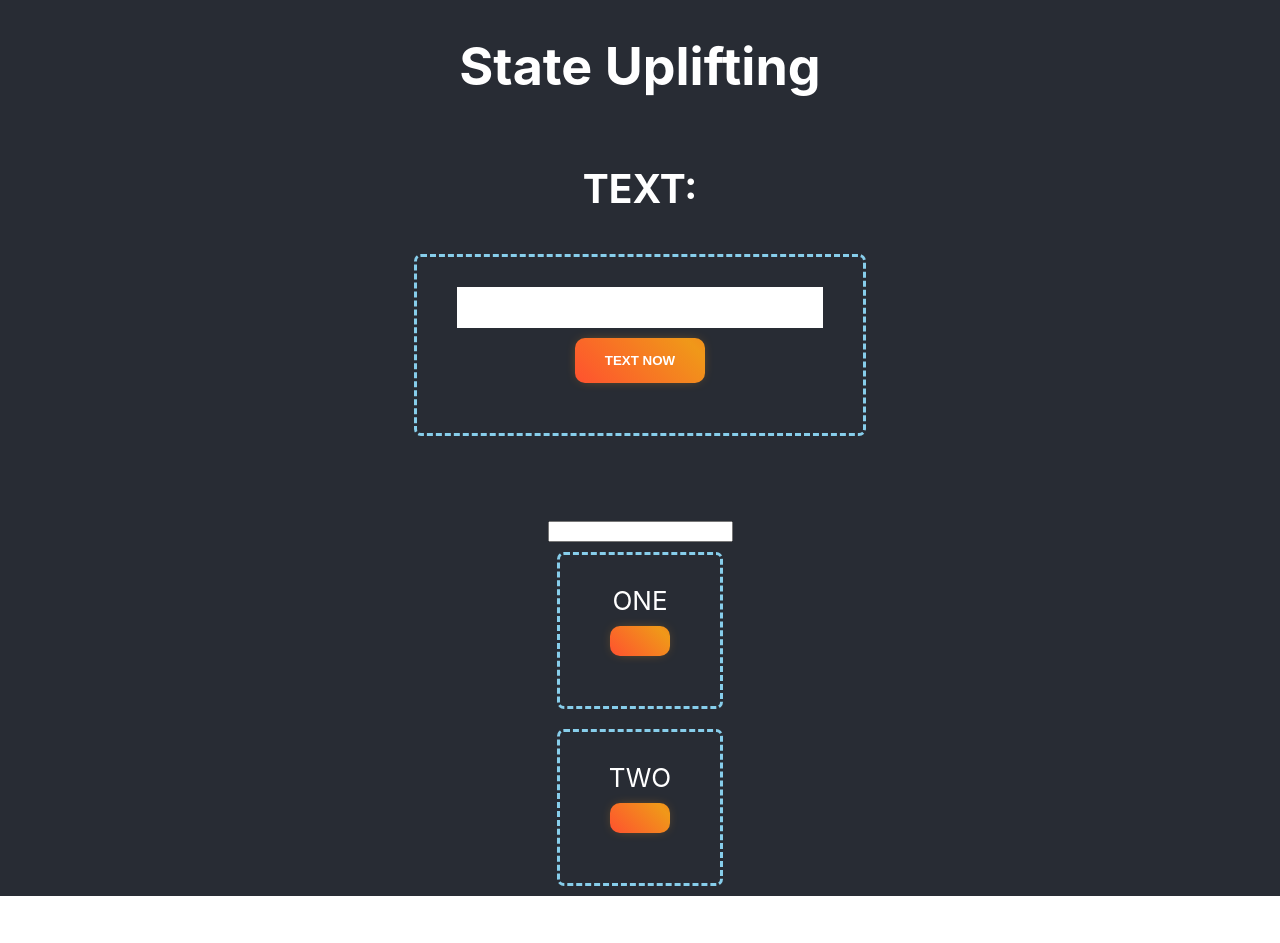
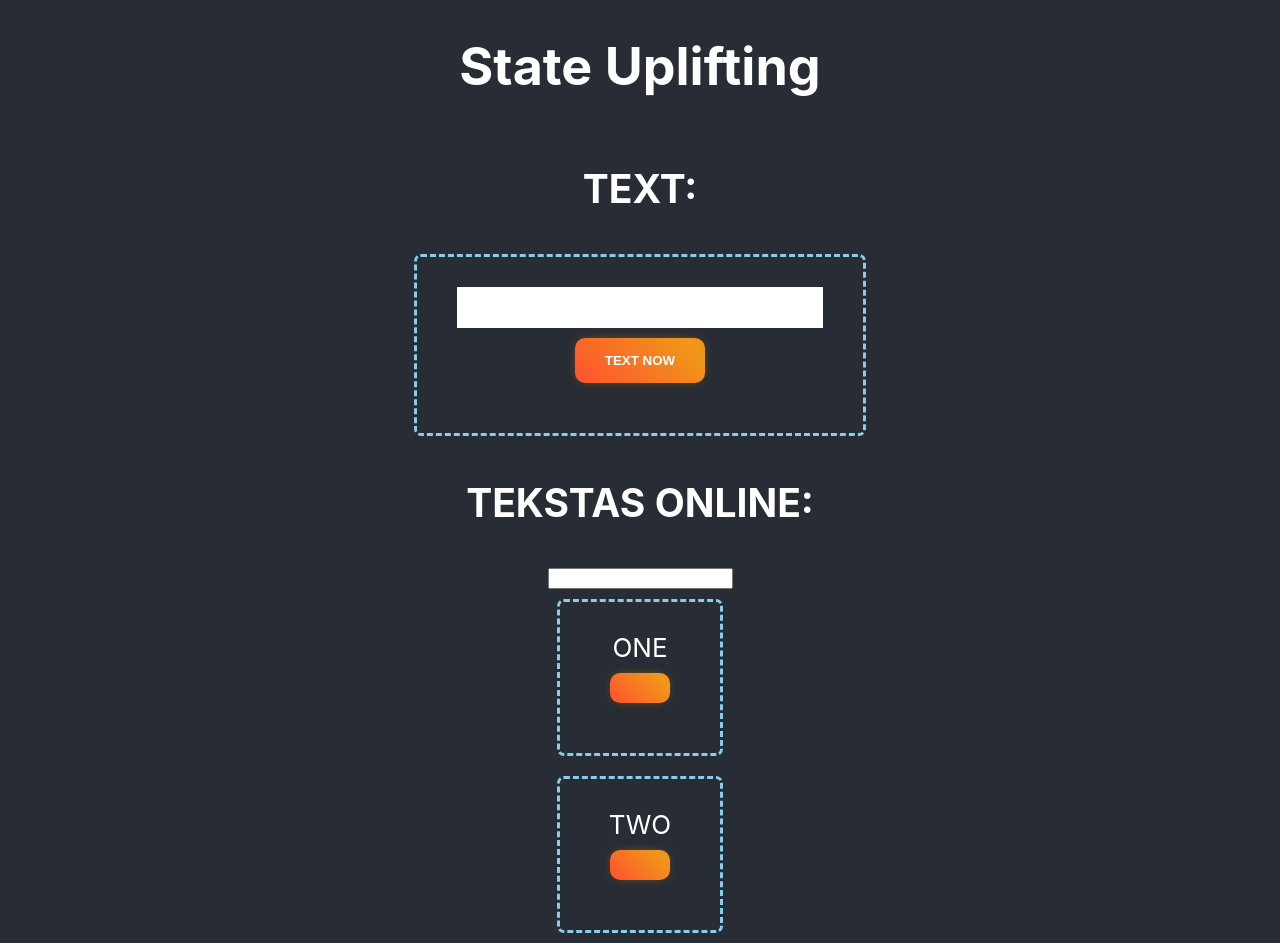
Before and after one commit to Jakavickis/drontai, a React (Create React App) app in the folder r1/: page / in a window 1280 px wide. Before the commit the page ends 896 px from the top, so only its background shows below. Built offline with nearby package versions, Linux system fonts and the light colour scheme.

Commit message:
uplifting state

```diff
--- a/r1/src/App.jsx
+++ b/r1/src/App.jsx
@@ -9,6 +9,8 @@ function App() {
     const [textNow, setTextNow] = useState('');
     const [box, setBox] = useState(false);
     const [circle, setCircle] = useState(false);
+    const [text, setText] = useState('');
+
 
     return (
         <div className="App">
@@ -16,7 +18,10 @@ function App() {
                 <h1>State Uplifting</h1>
                 <h2>TEXT: {textNow}</h2>
                 <Text setTextNow={setTextNow} />
-                <Online />
+                <h2 style={{
+                    textTransform: text === "lowercase" ? "uppercase" : "uppercase",
+                }}>TEKSTAS ONLINE: {text}</h2>
+                <Online setText={setText} text={text} />
                 <div className='container'>
                     {box ? <div className="kv"></div> : null}
                     {circle ? <div className="ap"></div> : null}
--- a/r1/src/Components/010/Online.jsx
+++ b/r1/src/Components/010/Online.jsx
@@ -1,8 +1,6 @@
-import { useState } from "react";
 
-function Online() {
+function Online({ setText, text }) {
 
-    const [text, setText] = useState('');
 
     const control = e => {
         setText(e.target.value)
@@ -12,9 +10,7 @@ function Online() {
 
     return (
         <>
-            <h2 style={{
-                textTransform: text === "lowercase" ? "uppercase" : "uppercase",
-            }}>{text}</h2>
+
             <div>
                 <input type="text" onChange={control} value={text}></input>
             </div>
```
